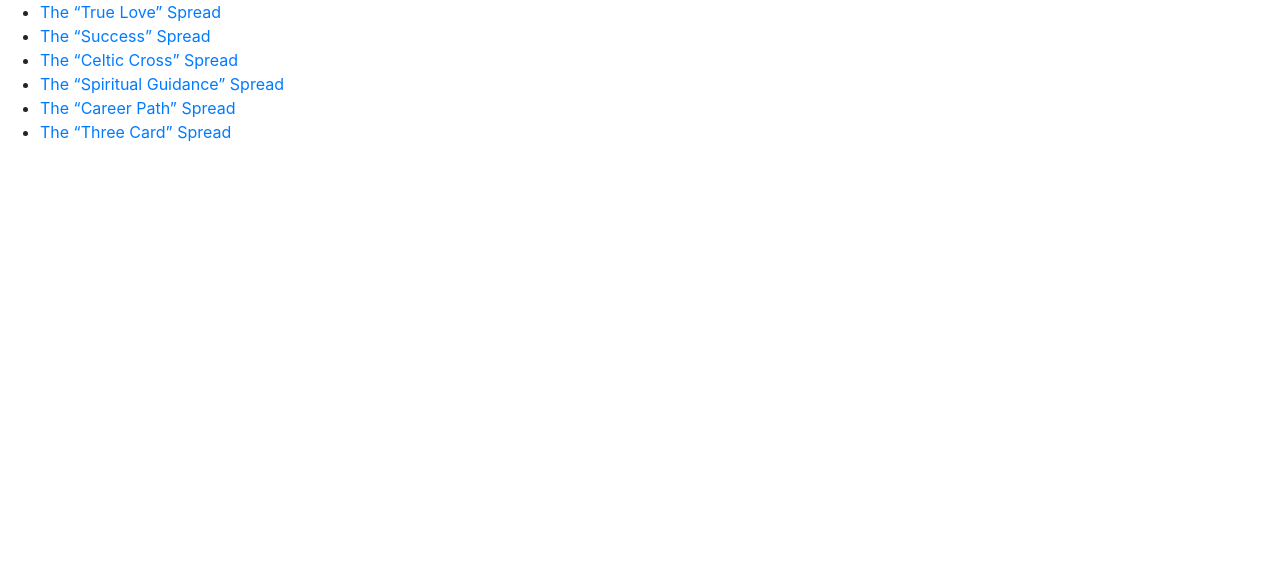
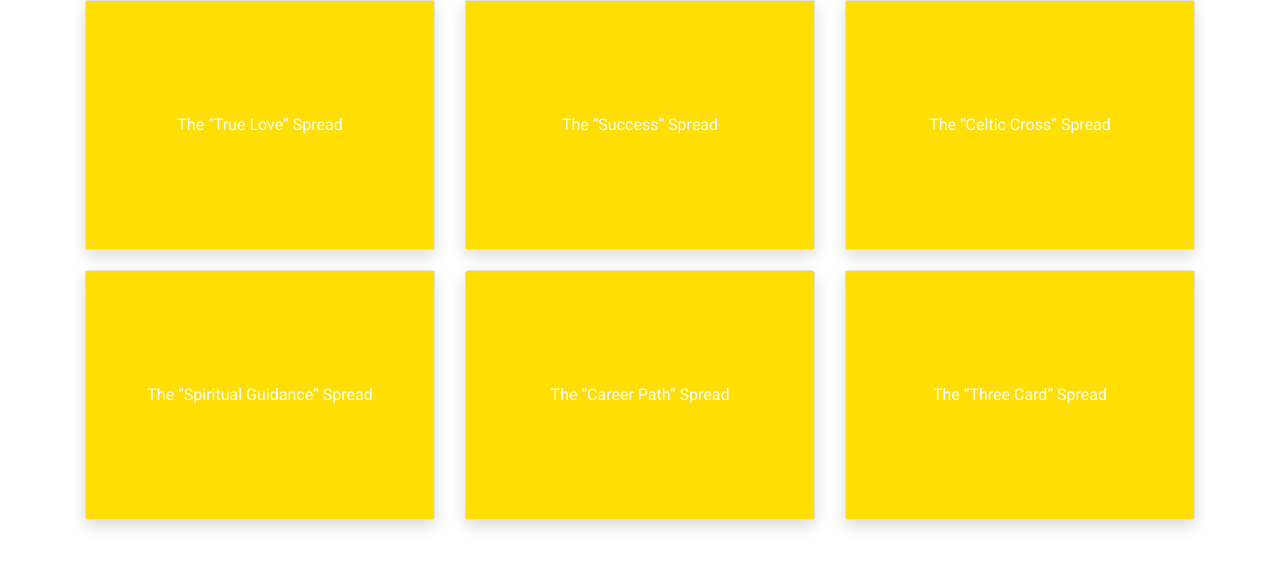
Before and after one commit to nibanerjee/React-Tarot, a React app: page / in a window 1280 px wide. Built offline with nearby package versions, Linux system fonts and the light colour scheme.

Commit message:
cards css material design

```diff
--- a/containers/App.js
+++ b/containers/App.js
@@ -1,16 +1,62 @@
 import React, {Component} from 'react';
 import {Link} from 'react-router-dom';
+import '../styles/app.less';
+import $ from 'jquery';
 export default class App extends Component {
     render () {
         return (
-            <ul>
-                <li><Link to="/spread1">The “True Love” Spread</Link></li>
-                <li><Link to="/spread2">The “Success” Spread</Link></li>
-                <li><Link to="/spread3">The “Celtic Cross” Spread</Link></li>
-                <li><Link to="/spread4">The “Spiritual Guidance” Spread</Link></li>
-                <li><Link to="/spread5">The “Career Path” Spread</Link></li>
-                <li><Link to="/spread6">The “Three Card” Spread</Link></li>
-            </ul>
+            <div class="container tarot-app-container">
+                <div class="row">
+                    <div class="col-sm card-col">
+                        <div class="card" onClick={this.flipCards}>
+                            <div class="front">The “True Love” Spread</div>
+                            <div class="back">
+                                <div class="short-desc">
+                                    <span>It should come as no surprise that this is one of the spreads on this list. Everyone likes to know where their love lives are going, what will happen to their romantic relationships, and if they will be happy. This spread is very useful to evaluate your physical, emotional, mental and spiritual connections with your partner. <Link to="/spread1">Click here for details</Link></span>
+                                </div>
+                            </div>
+                        </div>
+                    </div>
+                    <div class="col-sm card-col">
+                        <div class="card" onClick={this.flipCards}>
+                            <div class="front">The “Success” Spread</div>
+                            <div class="back"><Link to="/spread2">Details</Link></div>
+                        </div>
+                    </div>
+                    <div class="col-sm card-col">
+                        <div class="card" onClick={this.flipCards}>
+                            <div class="front">The “Celtic Cross” Spread</div>
+                            <div class="back"><Link to="/spread3">Details</Link></div>
+                        </div>
+                    </div>
+                </div>
+                <div class="row">
+                    <div class="col-sm card-col">
+                        <div class="card" onClick={this.flipCards}>
+                            <div class="front">The “Spiritual Guidance” Spread</div>
+                            <div class="back"><Link to="/spread4">Details</Link></div>
+                        </div>
+                    </div>
+                    <div class="col-sm card-col">
+                        <div class="card" onClick={this.flipCards}>
+                            <div class="front">The “Career Path” Spread</div>
+                            <div class="back">
+                                <Link to="/spread5">Details</Link>
+                            </div>
+                        </div>
+                    </div>
+                    <div class="col-sm card-col">
+                        <div class="card" onClick={this.flipCards}>
+                            <div class="front">The “Three Card” Spread</div>
+                            <div class="back"><Link to="/spread6">Details</Link></div>
+                        </div>
+                    </div>
+                </div>
+            </div>
         );
     }
+    flipCards = (event) => {
+        event.preventDefault();
+        $(event.target.parentNode).toggleClass('flipped');
+    }
 }
--- a/index.html
+++ b/index.html
@@ -2,6 +2,7 @@
 <html>
     <head>
         <title>React Tarot</title>
+        <link href='http://fonts.googleapis.com/css?family=Roboto' rel='stylesheet' type='text/css'>
     </head>
     <body>
         <div id="app"></div>
--- a/index.js
+++ b/index.js
@@ -1,6 +1,6 @@
 import React from 'react';
 import ReactDOM from 'react-dom';
-import {BrowserRouter,Route,Link,Switch} from 'react-router-dom';
+import {BrowserRouter,Route,Switch} from 'react-router-dom';
 import 'bootstrap/dist/css/bootstrap.min.css';
 import App from './containers/App';
 import Spread1 from './containers/Spread1';
--- a/package.json
+++ b/package.json
@@ -11,6 +11,8 @@
   "license": "ISC",
   "dependencies": {
     "bootstrap": "^4.1.3",
+    "extract-text-webpack-plugin": "^3.0.2",
+    "jquery": "^3.3.1",
     "react": "^16.4.2",
     "react-dom": "^16.4.2",
     "react-router-dom": "^4.3.1",
--- /dev/null
+++ b/styles/app.less
@@ -0,0 +1,54 @@
+.tarot-app-container{
+    .card-col{
+        .card{
+            position:relative;
+            width:100%;
+            height:250px;
+            transform-style:preserve-3d;
+            transition:transform 0.8s cubic-bezier(0.175, 0.885, 0.32, 1.275);
+            box-shadow:0 6px 16px rgba(0,0,0,0.15);
+            cursor:pointer;
+            margin-bottom:20px;
+            div{
+                position:absolute;
+                width:100%;
+                height:100%;
+                backface-visibility:hidden;
+                display:flex;
+                justify-content:center;
+                align-items:center;
+                font-family: 'Roboto', sans-serif;
+                font-size:16px;
+                &.back {
+                    -webkit-transform: rotateY(180deg);
+                    transform: rotateY(180deg);
+                    background-color:#6200EE;
+                    color:#fff;
+                    .short-desc{
+                        height:auto;
+                        padding:0 30px;
+                        font-size:14px;
+                        font-weight:600;
+                        a{
+                            font-style:italic;
+                            color:#FFDE03;
+                            &:hover,&:focus{
+                                font-style:italic;
+                                color:#FFDE03;
+                            }
+                        }
+                    }
+                }
+                &.front{
+                    background-color: #FFDE03;
+                    color:#fff;
+                }
+            }
+            &.flipped{
+                -webkit-transform: rotateY(180deg);
+                transform: rotateY(180deg);
+                background: transparent;
+            }
+        }
+    }
+}
```
Also changed, not shown: 1 other file.
